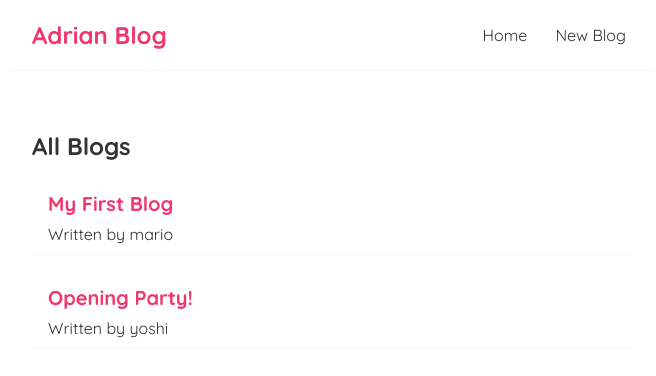
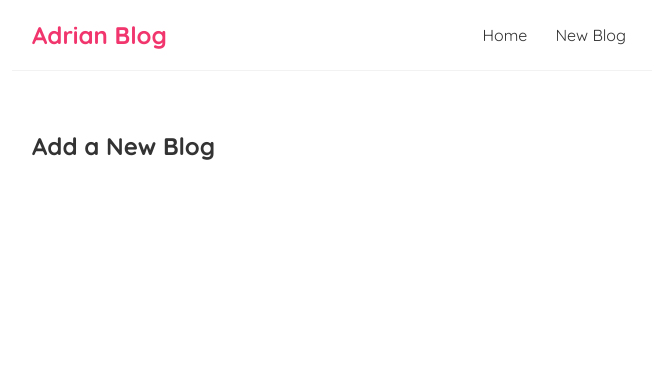
Before and after one commit to Adriantutuianu/react-2022, a React (Create React App) app: page /create in a window 1280 px wide. Shown: the top 376 px of the page, without its empty margins (308-964 px from the left). Built offline with nearby package versions, Linux system fonts and the light colour scheme; data requests are answered from the project's data file.

Commit message:
Exact match route

```diff
--- a/src/App.js
+++ b/src/App.js
@@ -1,6 +1,7 @@
 import Navbar from "./Navbar";
 import Home from "./Home";
 import { BrowserRouter as Router, Route, Switch } from "react-router-dom";
+import Create from "./Create";
 
 function App() {
   return (
@@ -10,8 +11,11 @@
         <Navbar />
         <div className="content">
           <Switch>
-            <Route path="/">
+            <Route exact path="/">
               <Home />
+            </Route>
+            <Route path="/create">
+              <Create />
             </Route>
           </Switch>
         </div>
--- /dev/null
+++ b/src/Create.js
@@ -0,0 +1,11 @@
+import React from "react";
+
+const Create = () => {
+  return (
+    <div className="create">
+      <h2>Add a New Blog</h2>
+    </div>
+  );
+};
+
+export default Create;
```
